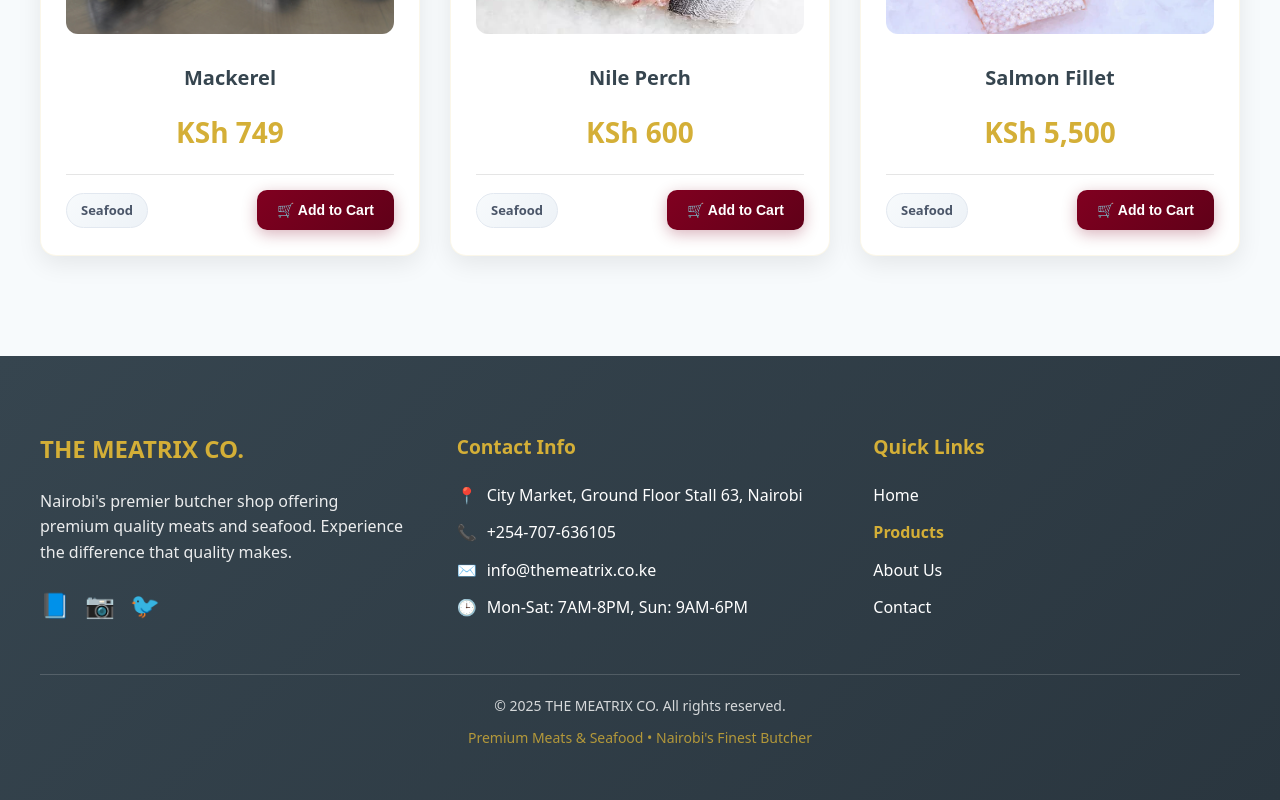
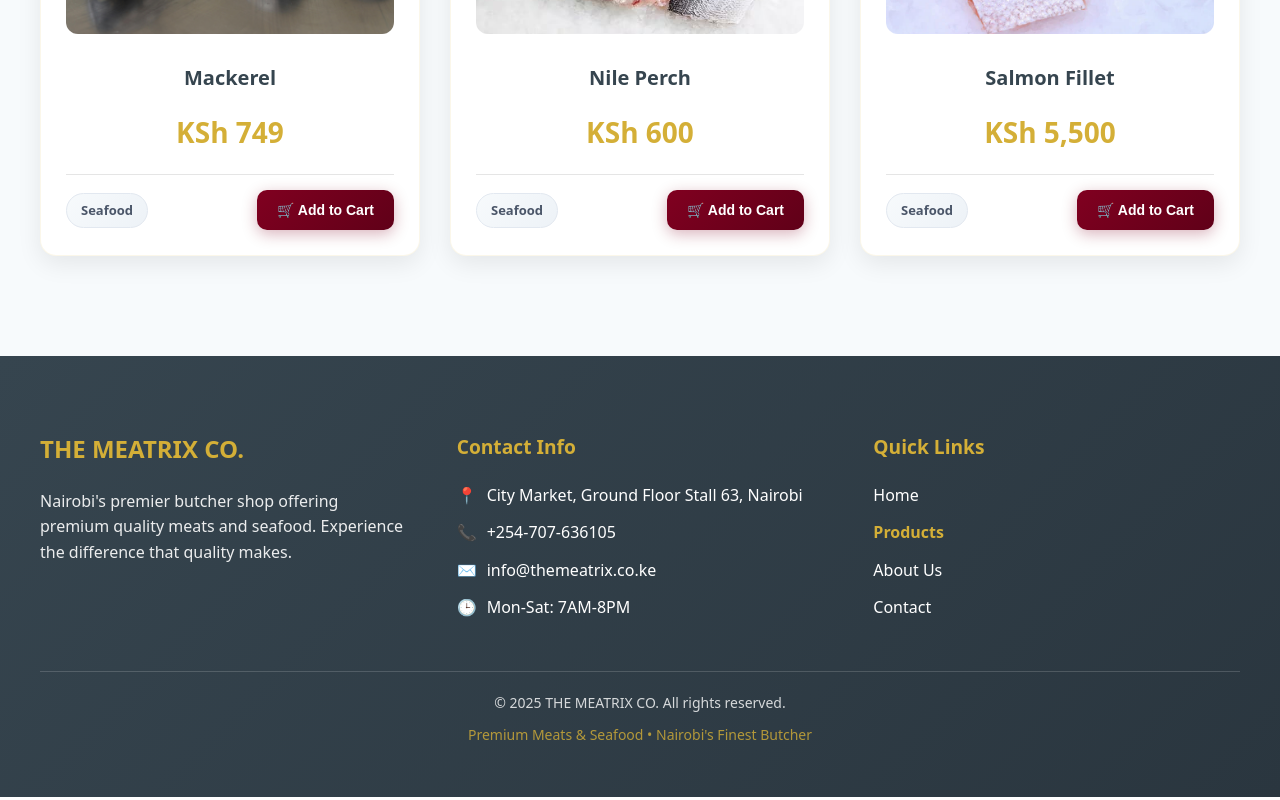
Before and after one commit to Huncho2130/The-meatrix, a Next.js app: page /products in a window 1280 px wide. Shown: the part 2640-3440 px from the top of the page. Built offline with nearby package versions, Linux system fonts and the light colour scheme.

Commit message:
Update page.tsx

```diff
--- a/src/app/products/page.tsx
+++ b/src/app/products/page.tsx
@@ -537,21 +537,9 @@ function ProductsContent() {
               display: 'flex',
               gap: '15px'
             }}>
-              <a href="#" style={{
-                color: 'white',
-                fontSize: '1.5rem',
-                textDecoration: 'none'
-              }}>📘</a>
-              <a href="#" style={{
-                color: 'white',
-                fontSize: '1.5rem',
-                textDecoration: 'none'
-              }}>📷</a>
-              <a href="#" style={{
-                color: 'white',
-                fontSize: '1.5rem',
-                textDecoration: 'none'
-              }}>🐦</a>
+
+
+
             </div>
           </div>
 
@@ -600,7 +588,7 @@ function ProductsContent() {
                 gap: '10px'
               }}>
                 <span>🕒</span>
-                <span>Mon-Sat: 7AM-8PM, Sun: 9AM-6PM</span>
+                <span>Mon-Sat: 7AM-8PM</span>
               </div>
             </div>
           </div>
```
